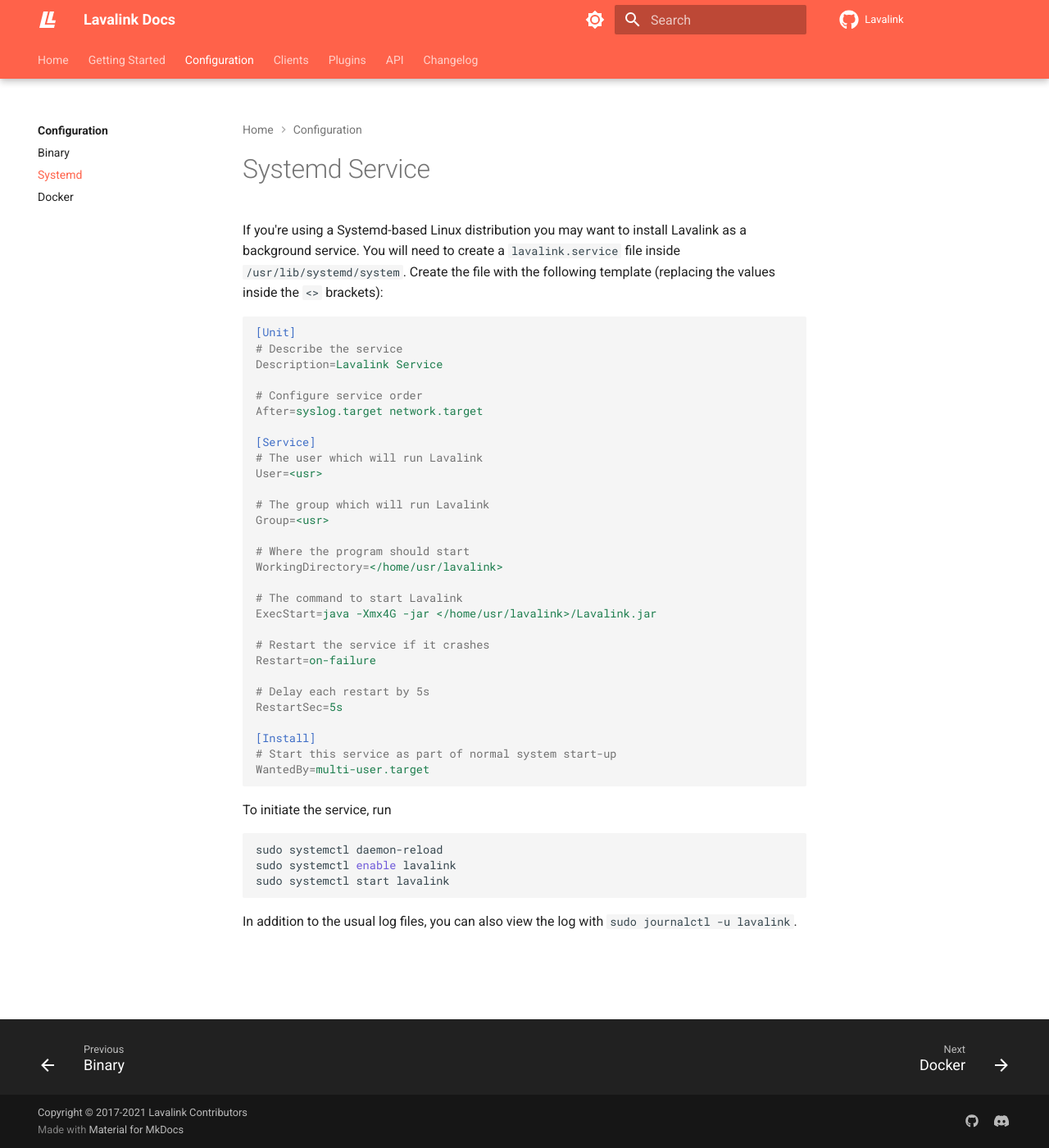
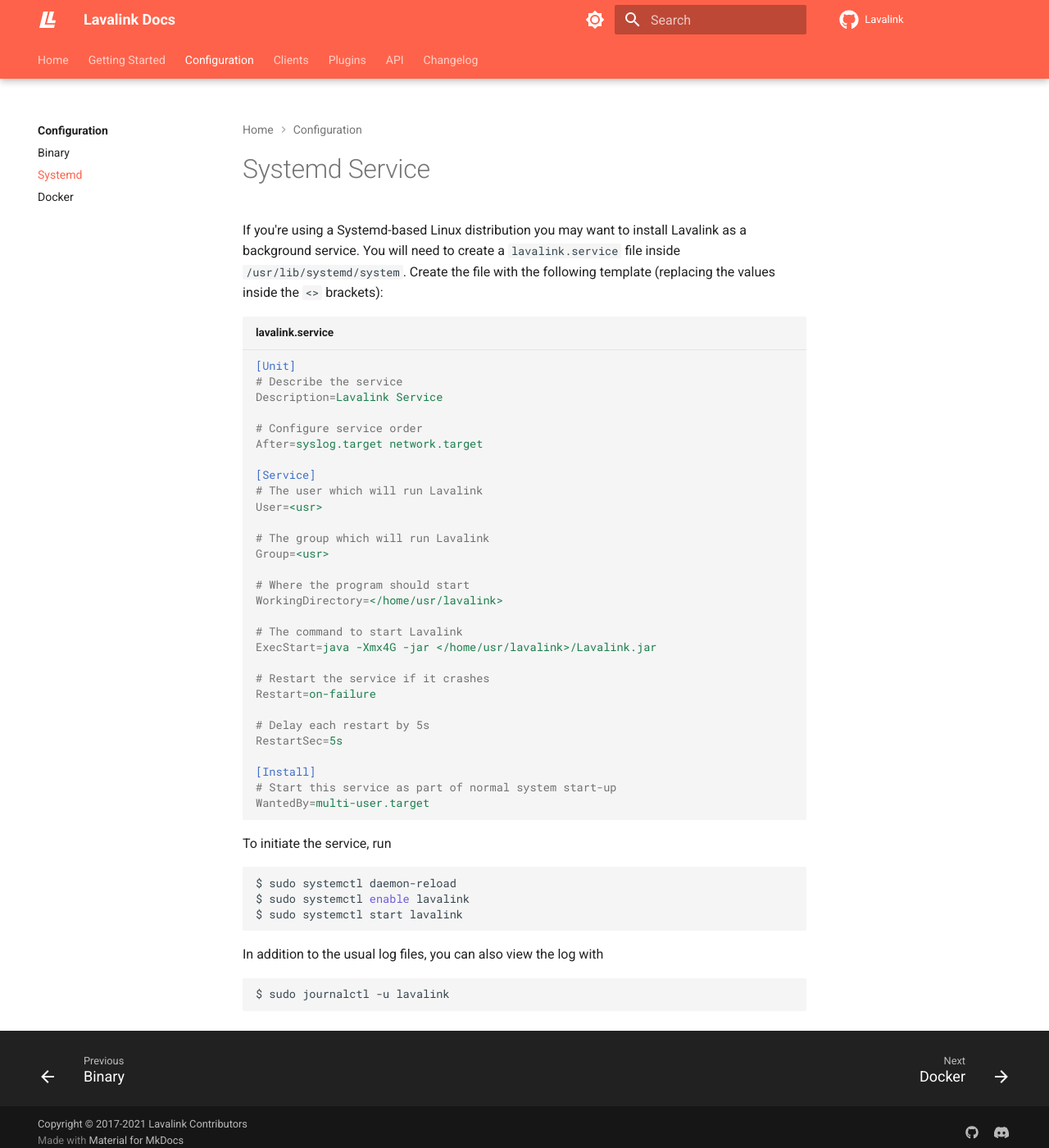
Before and after one commit to lavalink-devs/Lavalink, an MkDocs documentation site: the page built from docs/configuration/systemd.md, in a window 1280 px wide and 1400 px high. Shown: the whole window at 82% size. Built offline with MkDocs 1.6.1 and Material for MkDocs 9.7.7, drawn with Linux system fonts in a browser that asks for light colours; plug-ins that fetch from the network failed and are left out; comment, search, counter and statistics services are not loaded.

````diff
--- a/docs/configuration/systemd.md
+++ b/docs/configuration/systemd.md
@@ -6,7 +6,7 @@ description: How to run Lavalink as a Systemd service
 
 If you're using a Systemd-based Linux distribution you may want to install Lavalink as a background service. You will need to create a `lavalink.service` file inside `/usr/lib/systemd/system`. Create the file with the following template (replacing the values inside the `<>` brackets):
 
-```ini
+```ini title="lavalink.service"
 [Unit]
 # Describe the service
 Description=Lavalink Service
@@ -41,9 +41,12 @@ WantedBy=multi-user.target
 To initiate the service, run
 
 ```shell
-sudo systemctl daemon-reload
-sudo systemctl enable lavalink
-sudo systemctl start lavalink
+$ sudo systemctl daemon-reload
+$ sudo systemctl enable lavalink
+$ sudo systemctl start lavalink
 ```
 
-In addition to the usual log files, you can also view the log with `sudo journalctl -u lavalink`.
+In addition to the usual log files, you can also view the log with
+```shell
+$ sudo journalctl -u lavalink
+```
````
Also changed, not shown: docs/api/rest.md (+12 -12 lines), docs/api/websocket.md (+10 -10 lines), docs/configuration/docker.md (+1 -1 lines).
